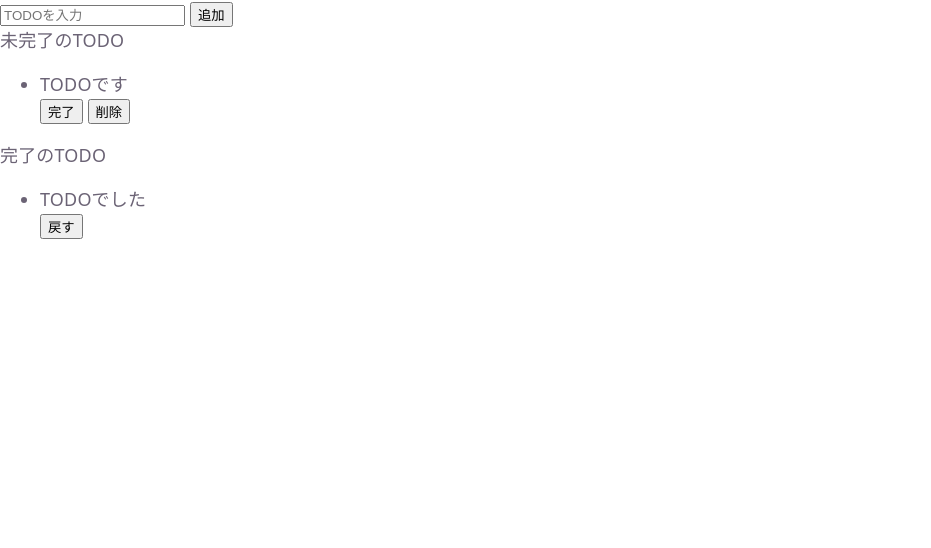
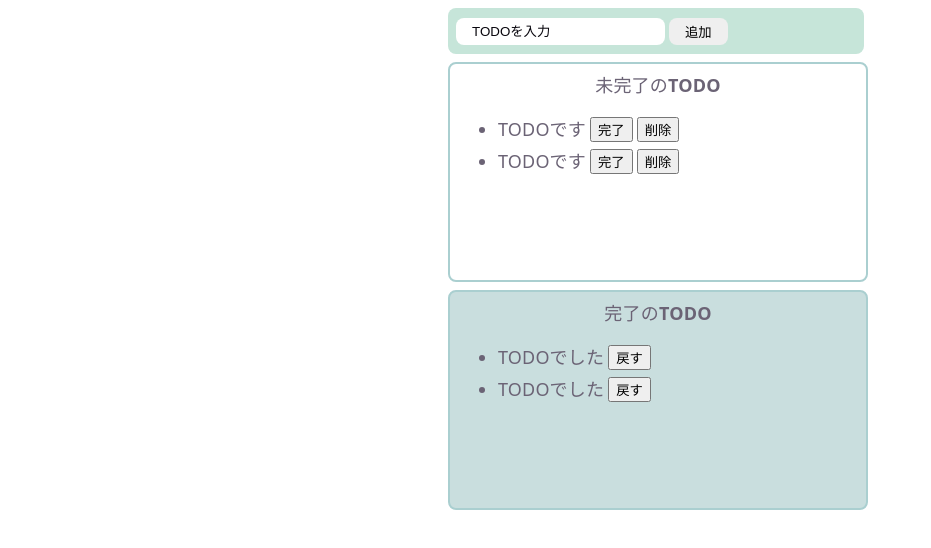
Before and after one commit to norisugi62/my-app2, a website built with Vite: page index.html in a window 1280 px wide. Shown: the whole page, without its empty margins (0-931 px from the left). Built offline with nearby package versions, Linux system fonts and the light colour scheme.

Commit message:
講座の35完了

```diff
--- a/index.html
+++ b/index.html
@@ -7,33 +7,57 @@
     <title>TODO(JS)</title>
   </head>
   <body>
-    <div>
-      <input placeholder="TODOを入力">
-      <button>追加</button>
+    <div class="todo">
+      <div class="todo__input">
+        <input
+          type="text"
+          name="todo"
+          placeholder="TODOを入力"
+          class="todo__input-field"
+        />
+        <button class="button">追加</button>
       </div>
-    <div>
-      <p>未完了のTODO</p>
-      <ul>
-        <li>
-          <div>
-            <p>TODOです</p>
-            <button>完了</button>
-            <button>削除</button>
+
+      <div class="todo__incomplete">
+        <p class="todo__section-title">未完了のTODO</p>
+        <ul class="todo__list">
+          <li class="todo__item">
+            <div class="todo__item-content">
+              <p class="todo__item-text">TODOです</p>
+              <button class="todo__complete-button">完了</button>
+              <button class="todo__delete-button">削除</button>
+            </div>
+          </li>
+
+          <li class="todo__item">
+            <div class="todo__item-content">
+              <p class="todo__item-text">TODOです</p>
+              <button class="todo__complete-button">完了</button>
+              <button class="todo__delete-button">削除</button>
             </div>
           </li>
         </ul>
       </div>
-    <div>
-      <p>完了のTODO</p>
-      <ul>
-        <li>
-          <div>
-            <p>TODOでした</p>
-            <button>戻す</button>
+
+      <div class="todo__complete">
+        <p class="todo__section-title">完了のTODO</p>
+        <ul class="todo__list">
+          <li class="todo__item">
+            <div class="todo__item-content">
+              <p class="todo__text">TODOでした</p>
+              <button class="todo__back-button">戻す</button>
+            </div>
+          </li>
+
+          <li class="todo__item">
+            <div class="todo__item-content">
+              <p class="todo__text">TODOでした</p>
+              <button class="todo__back-button">戻す</button>
             </div>
           </li>
         </ul>
       </div>
+    </div>
     <script type="module" src="./src/js/common/main.js"></script>
   </body>
 </html>
--- /dev/null
+++ b/src/scss/base/_index.scss
@@ -0,0 +1 @@
+@forward './base';
--- /dev/null
+++ b/src/scss/components/_button.scss
@@ -0,0 +1,22 @@
+@use '@styles/global' as g;
+
+.button-icon {
+  filter: none;
+}
+
+@media (prefers-color-scheme: dark) {
+  .button-icon--invert {
+    filter: invert(1) brightness(2);
+  }
+}
+
+.button {
+  border-radius: 8px;
+  border: none;
+  padding: 4px 16px;
+  &:hover {
+    background-color: #79a8a9;
+    color: var(--text-h);
+    cursor: pointer;
+  }
+}
--- /dev/null
+++ b/src/scss/components/_card.scss
@@ -0,0 +1 @@
+@use '@styles/global' as g;
--- a/src/scss/_components.scss
+++ b/src/scss/components/_components.scss
@@ -1,3 +1,5 @@
+@use '@styles/global' as g;
+
 .counter {
   font-family: var(--mono);
   display: inline-flex;
--- /dev/null
+++ b/src/scss/components/_index.scss
@@ -0,0 +1,3 @@
+@forward './components';
+@forward './card';
+@forward './button';
--- /dev/null
+++ b/src/scss/global/_index.scss
@@ -0,0 +1,2 @@
+@forward './mixins';
+@forward './variables';
--- a/src/scss/_variables.scss
+++ b/src/scss/global/_variables.scss
@@ -27,8 +27,7 @@
     --social-bg: rgba(47, 48, 58, 0.5);
     --shadow: rgba(0, 0, 0, 0.4) 0 10px 15px -3px, rgba(0, 0, 0, 0.25) 0 4px 6px -2px;
   }
+}
 
-  #social .button-icon {
-    filter: invert(1) brightness(2);
-  }
-}
+
+$button-color: var(--bg);
--- /dev/null
+++ b/src/scss/pages/_index.scss
@@ -0,0 +1,5 @@
+@forward './home';
+@forward './todo-page';
+@forward './contact';
+@forward './product';
+@forward './profile';
--- /dev/null
+++ b/src/scss/pages/_todo-page.scss
@@ -0,0 +1,64 @@
+@use '@styles/global' as g;
+
+.todo {
+  max-width: 400px;
+  width: 100%;
+  margin: 0 auto;
+  &__input {
+    width: 100%;
+    height: 30px;
+    background-color: #c6e5d9;
+    margin: 8px;
+    padding: 8px;
+    border-radius: 8px;
+    display: flex;
+    align-items: center;
+    gap: 4px;
+  }
+
+  &__input-field {
+    border-radius: 8px;
+    border: none;
+    padding: 6px 16px;
+  }
+
+  &__input-field::placeholder {
+    color: var(--text-h);
+  }
+
+  &__incomplete {
+    border: 2px solid #aacfd0;
+    width: 100%;
+    min-height: 200px;
+    padding: 8px;
+    margin: 8px;
+    border-radius: 8px;
+    background-color: var(--bg);
+  }
+
+  &__section-title {
+    text-align: center;
+    margin-top: 0;
+    font-weight: bold;
+  }
+
+  &__item {
+    margin-bottom: 6px;
+  }
+
+  &__item-content {
+    display: flex;
+    align-items: center;
+    gap: 4px;
+  }
+
+  &__complete {
+    border: 2px solid #aacfd0;
+    width: 100%;
+    min-height: 200px;
+    padding: 8px;
+    margin: 8px;
+    border-radius: 8px;
+    background-color: #c9dede;
+  }
+}
--- a/src/scss/style.scss
+++ b/src/scss/style.scss
@@ -1,4 +1,3 @@
-@use './variables';
-@use './base/base';
+@use './base';
 @use './components';
-@use './pages/home';
+@use './pages';
--- a/vite.config.js
+++ b/vite.config.js
@@ -7,6 +7,7 @@ export default defineConfig({
     alias: {
       '@': path.resolve(__dirname, 'src'),
       '@assets': path.resolve(__dirname, 'src/assets'),
+      '@styles': path.resolve(__dirname, 'src/scss'),
     },
   },
 });
```
Also changed, not shown: src/scss/components/_badge.scss (added), src/scss/components/_input.scss (added), src/scss/components/_modal.scss (added), src/scss/global/_mixins.scss (added). Lines whose indentation alone changed are shown as unchanged.
